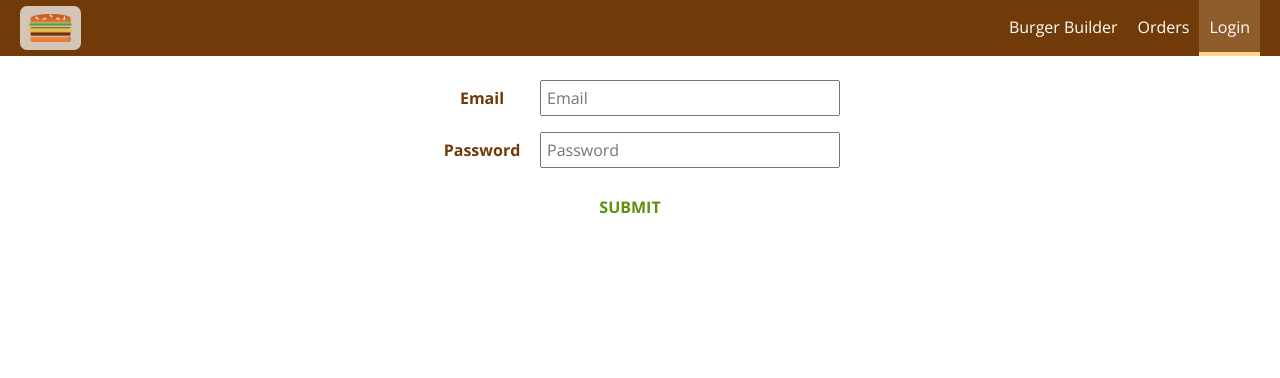
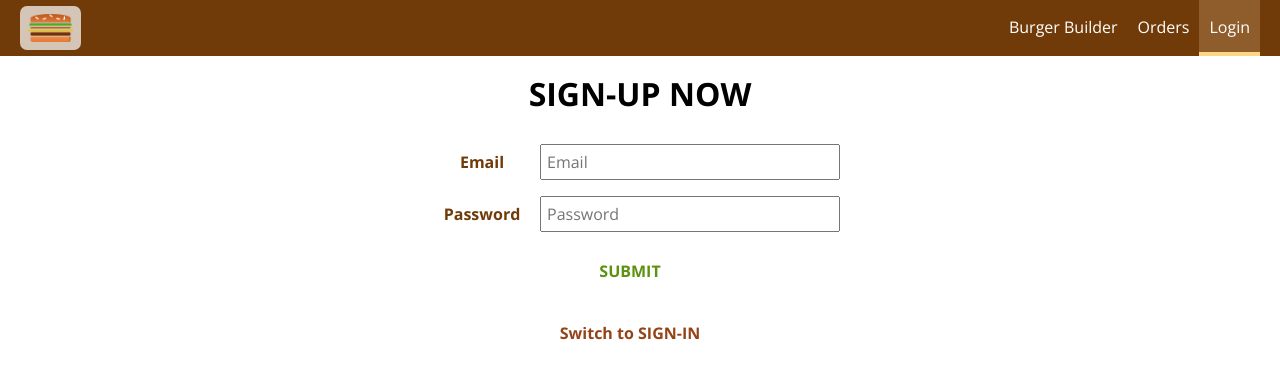
Before and after one commit to huyang117/learn-react-burger-builder, a React app: page /Auth in a window 1280 px wide. Shown: the top 378 px of the page. Built offline with nearby package versions, Linux system fonts and the light colour scheme.

Commit message:
Allow switch between sign-up and sign-in, using Firebase Auth REST API.

```diff
--- a/src/containers/Auth/Auth.js
+++ b/src/containers/Auth/Auth.js
@@ -40,7 +40,8 @@ class Auth extends Component {
                 valid: false,
                 touched: false
             }
-        }
+        },
+        signUpMode: true
     };
 
     checkValidity(value, validationRules) {
@@ -68,6 +69,12 @@ class Auth extends Component {
         return isValid;
     }
 
+    switchSignInSignUp = () => {
+        this.setState((prevState) => {
+            return { signUpMode: !prevState.signUpMode };
+        });
+    };
+
     inputChangedHandler = (event, formElementIdentifier) => {
         const updatedControls = {
             ...this.state.controls,
@@ -83,7 +90,7 @@ class Auth extends Component {
 
     onSubmitHandler = (event) => {
         event.preventDefault();
-        this.props.onAuthAsyn(this.state.controls.email.value, this.state.controls.password.value);
+        this.props.onAuthAsyn(this.state.controls.email.value, this.state.controls.password.value, this.state.signUpMode);
     }
 
     render() {
@@ -109,10 +116,16 @@ class Auth extends Component {
         ));
         return (
             <div className={classes.Auth}>
+                <h1>{this.state.signUpMode ? 'SIGN-UP NOW': 'SIGN-IN NOW'}</h1>
                 <form onSubmit={this.onSubmitHandler}>
                     {form}
                     <Button btnType='Success'>SUBMIT</Button>
                 </form>
+                <Button
+                    btnType='Danger'
+                    clicked={this.switchSignInSignUp}>
+                    Switch to {this.state.signUpMode ? 'SIGN-IN': 'SIGN-UP'}
+                </Button>
             </div>
         );
     };
@@ -120,7 +133,7 @@ class Auth extends Component {
 
 const mapDispatchToProps = dispatch => {
     return {
-        onAuthAsyn: (email, password) => {dispatch(authActions.authAsync(email, password))}
+        onAuthAsyn: (email, password, signUpMode) => { dispatch(authActions.authAsync(email, password, signUpMode)) }
     };
 };
 
--- a/src/store/actions/auth.js
+++ b/src/store/actions/auth.js
@@ -21,7 +21,7 @@ export const authFailed = (error) => {
     };
 };
 
-export const authAsync = (email, password) => {
+export const authAsync = (email, password, signUpMode) => {
     return function(dispatch) {
         dispatch(authStart());
         const authData = {
@@ -29,7 +29,11 @@ export const authAsync = (email, password) => {
             password: password,
             returnSecureToken: true
         }
-        axios.post('https://identitytoolkit.googleapis.com/v1/accounts:signUp?key=AIzaSyA3iyefgBrItcLpiTxVO0Ve5-6LqPLNx8w',authData)
+        let url = 'https://identitytoolkit.googleapis.com/v1/accounts:signUp?key=AIzaSyA3iyefgBrItcLpiTxVO0Ve5-6LqPLNx8w';
+        if (! signUpMode) {
+            url = 'https://identitytoolkit.googleapis.com/v1/accounts:signInWithPassword?key=AIzaSyA3iyefgBrItcLpiTxVO0Ve5-6LqPLNx8w';
+        }
+        axios.post(url,authData)
         .then(response => {
             console.log(response);
             dispatch(authSuccess(response.data));
```
